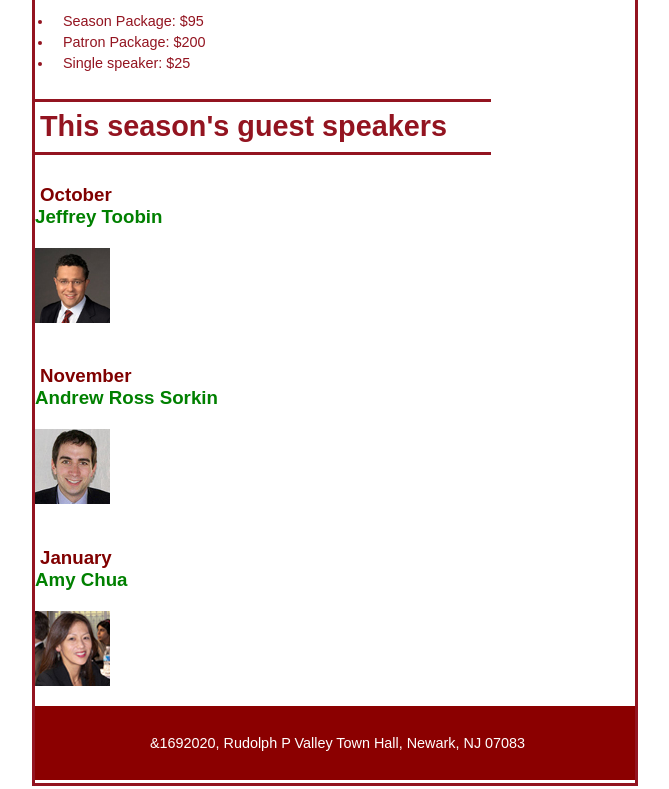
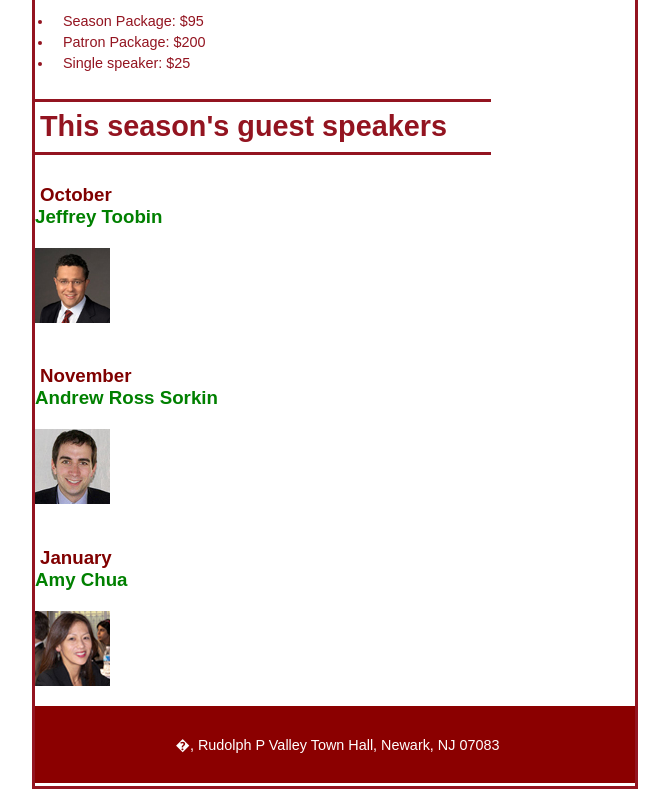
Before and after one commit to Bonli9/A11, a plain HTML site: page index.html in a window 1280 px wide. Shown: the part 481-1270 px from the top of the page, without its empty margins (305-974 px from the left). Drawn offline with Linux system fonts and the light colour scheme.

Commit message:
Update index.html

```diff
--- a/index.html
+++ b/index.html
@@ -36,7 +36,7 @@
 <link rel="shortcut icon" href="favicon.ico">
 </main>
 	<footer>
-		<p>&1692020, Rudolph P Valley Town Hall, Newark, NJ 07083</p>
+		<p>&#1692020, Rudolph P Valley Town Hall, Newark, NJ 07083</p>
 	</footer>
 </body>
 </html>
```
